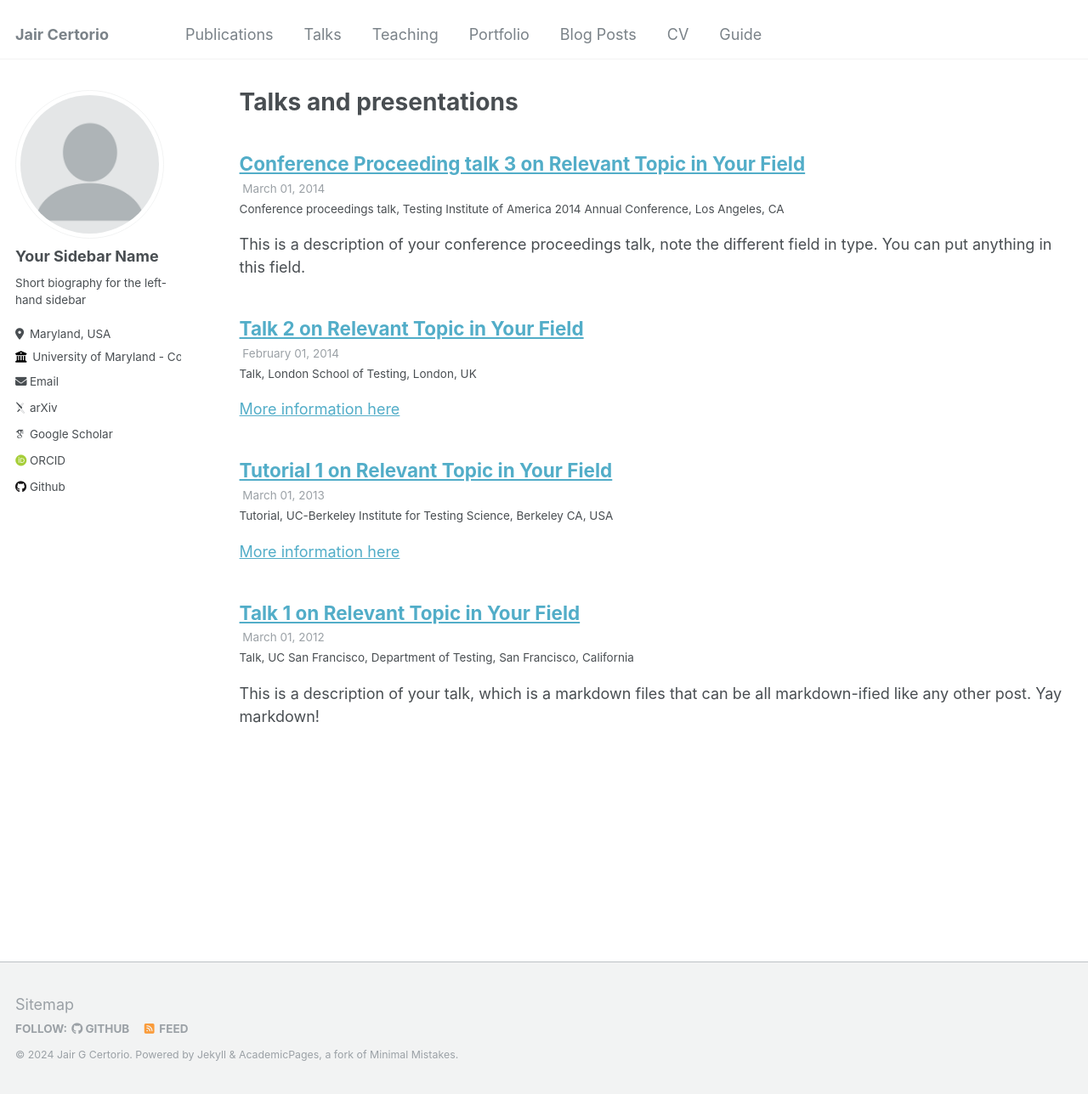
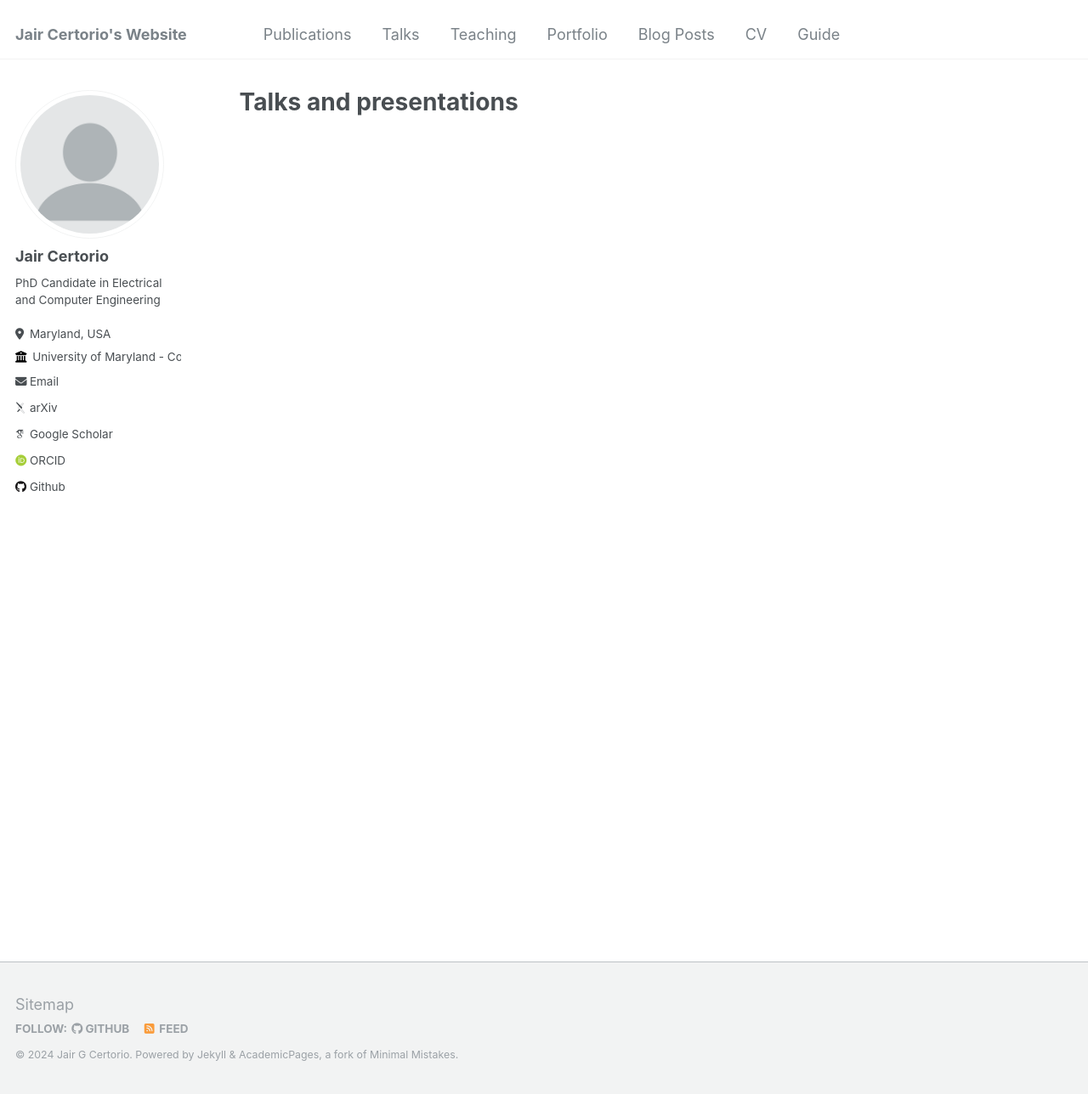
Before and after one commit to jcert/jcert.github.io, a Jekyll site: the page built from _pages/talks.html, in a window 1280 px wide and 1288 px high. Shown: the whole window at 85% size. Built offline with Jekyll 4.4.1, drawn with Linux system fonts in a browser that asks for light colours; some web fonts are replaced; some of the changed lines change nothing that is shown.

Commit message:
Update _config.yml

```diff
--- a/_config.yml
+++ b/_config.yml
@@ -8,7 +8,7 @@
 
 # Basic Site Settings
 locale                   : "en-US"
-title                    : "Jair Certorio"
+title                    : "Jair Certorio's Website"
 title_separator          : "-"
 name                     : &name "Jair G Certorio"
 description              : &description "PhD Candidate in Electrical and Computer Engineering"
@@ -22,9 +22,9 @@ repository               : "jcert/jcert.github.io"
 author:
   # Biographic information
   avatar           : "profile.png"
-  name             : "Your Sidebar Name"
+  name             : "Jair Certorio"
   pronouns         : # example: "she/her"
-  bio              : "Short biography for the left-hand sidebar"
+  bio              : "PhD Candidate in Electrical and Computer Engineering"
   location         : "Maryland, USA"
   employer         : "University of Maryland - College park"
   uri              : # URL
@@ -206,12 +206,12 @@ collections:
   publications:
     output: true
     permalink: /:collection/:path/
-  portfolio:
-    output: true
-    permalink: /:collection/:path/
-  talks:
-    output: true
-    permalink: /:collection/:path/
+  #portfolio:
+  #  output: true
+  #  permalink: /:collection/:path/
+  #talks:
+  #  output: true
+  #  permalink: /:collection/:path/
 
 
 # Defaults
@@ -252,23 +252,14 @@ defaults:
       author_profile: true
       share: true
       comments: true
-  # _portfolio
-  - scope:
-      path: ""
-      type: portfolio
-    values:
-      layout: single
-      author_profile: true
-      share: true
-      comment: true
   # _talks
-  - scope:
-      path: ""
-      type: talks
-    values:
-      layout: talk
-      author_profile: true
-      share: true
+  #- scope:
+  #    path: ""
+  #    type: talks
+  #  values:
+  #    layout: talk
+  #    author_profile: true
+  #    share: true
 
 
 # Sass/SCSS
```
